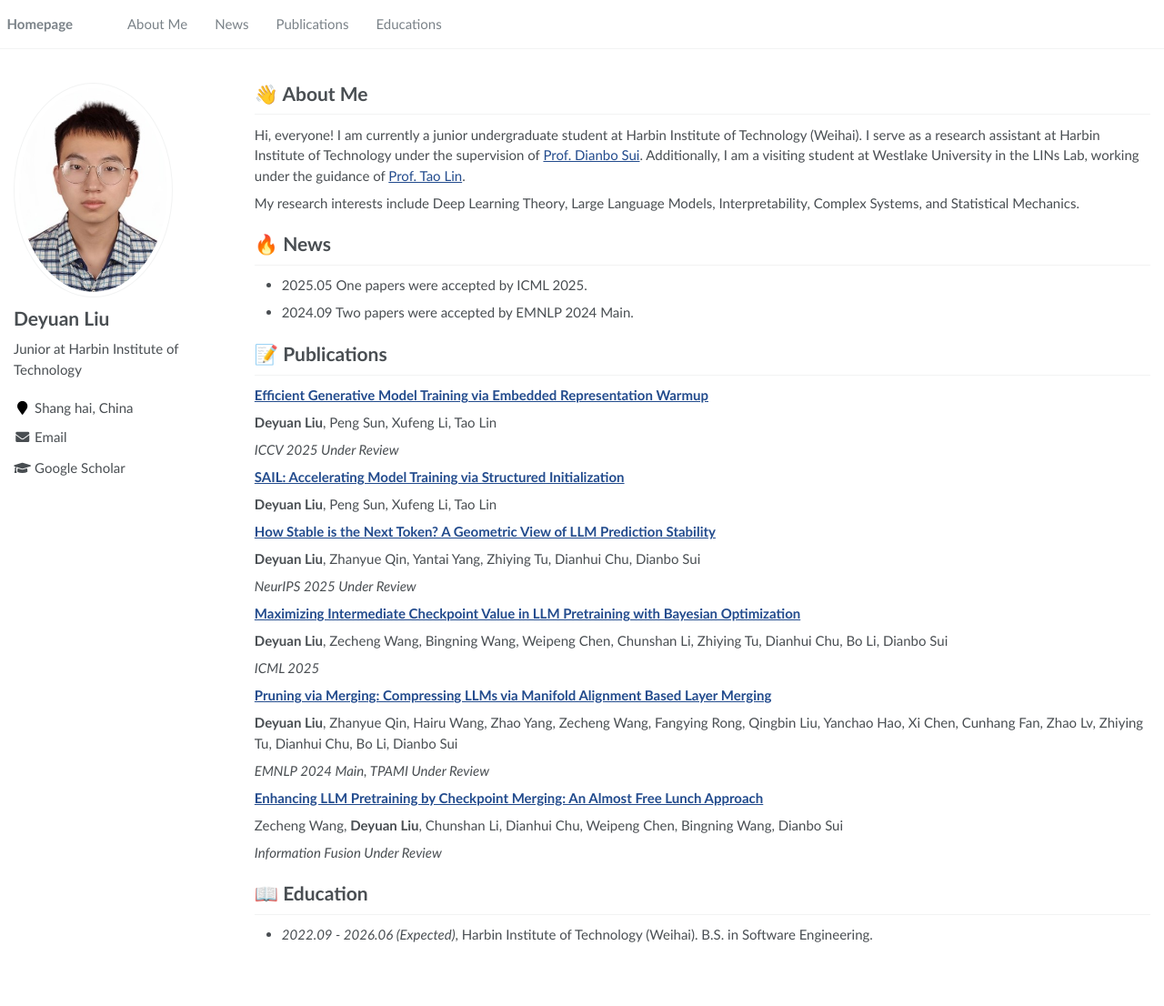
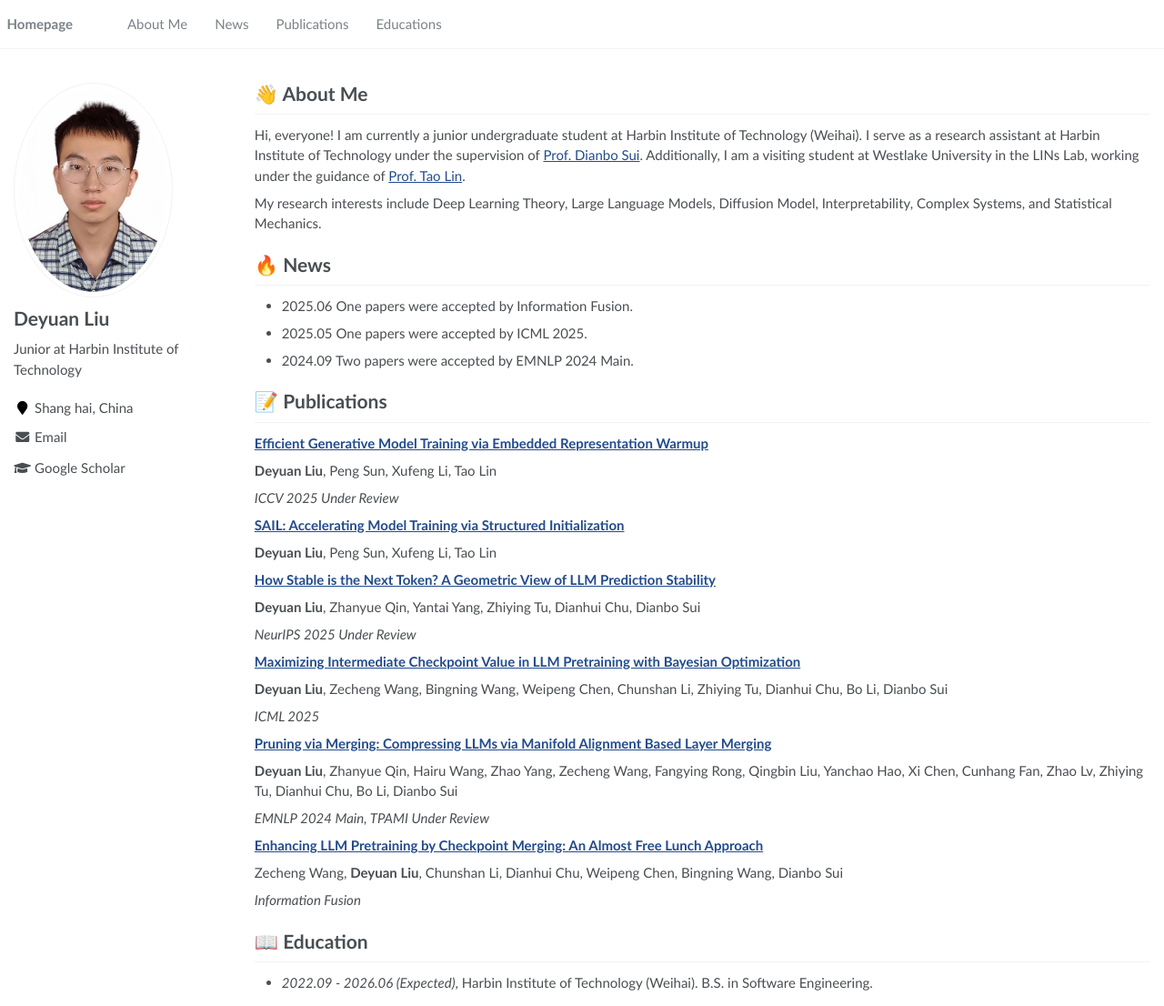
Before and after one commit to hrwang00/HairuWang.github.io, a Jekyll site: the page built from _pages/about.md, in a window 1280 px wide and 1106 px high. Shown: the whole window at 91% size. Built offline with Jekyll 4.4.1, drawn with Linux system fonts in a browser that asks for light colours.

Commit message:
Update about.md

```diff
--- a/_pages/about.md
+++ b/_pages/about.md
@@ -20,9 +20,10 @@ redirect_from:
 
 Hi, everyone! I am currently a junior undergraduate student at Harbin Institute of Technology (Weihai). I serve as a research assistant at Harbin Institute of Technology under the supervision of [Prof. Dianbo Sui](https://scholar.google.com/citations?user=yi639zEAAAAJ&hl=en). Additionally, I am a visiting student at Westlake University in the LINs Lab, working under the guidance of [Prof. Tao Lin](https://scholar.google.ch/citations?user=QE9pa_cAAAAJ&hl=en).
 
-My research interests include Deep Learning Theory, Large Language Models, Interpretability, Complex Systems, and Statistical Mechanics.
+My research interests include Deep Learning Theory, Large Language Models, Diffusion Model, Interpretability, Complex Systems, and Statistical Mechanics.
 
 # 🔥 News
+- 2025.06 One papers were accepted by Information Fusion.
 - 2025.05 One papers were accepted by ICML 2025.
 - 2024.09 Two papers were accepted by EMNLP 2024 Main.
 
@@ -62,7 +63,7 @@ My research interests include Deep Learning Theory, Large Language Models, Inter
 
 Zecheng Wang, **Deyuan Liu**, Chunshan Li, Dianhui Chu, Weipeng Chen, Bingning Wang, Dianbo Sui
 
-*Information Fusion Under Review*
+*Information Fusion*
 
 
 # 📖 Education
```
